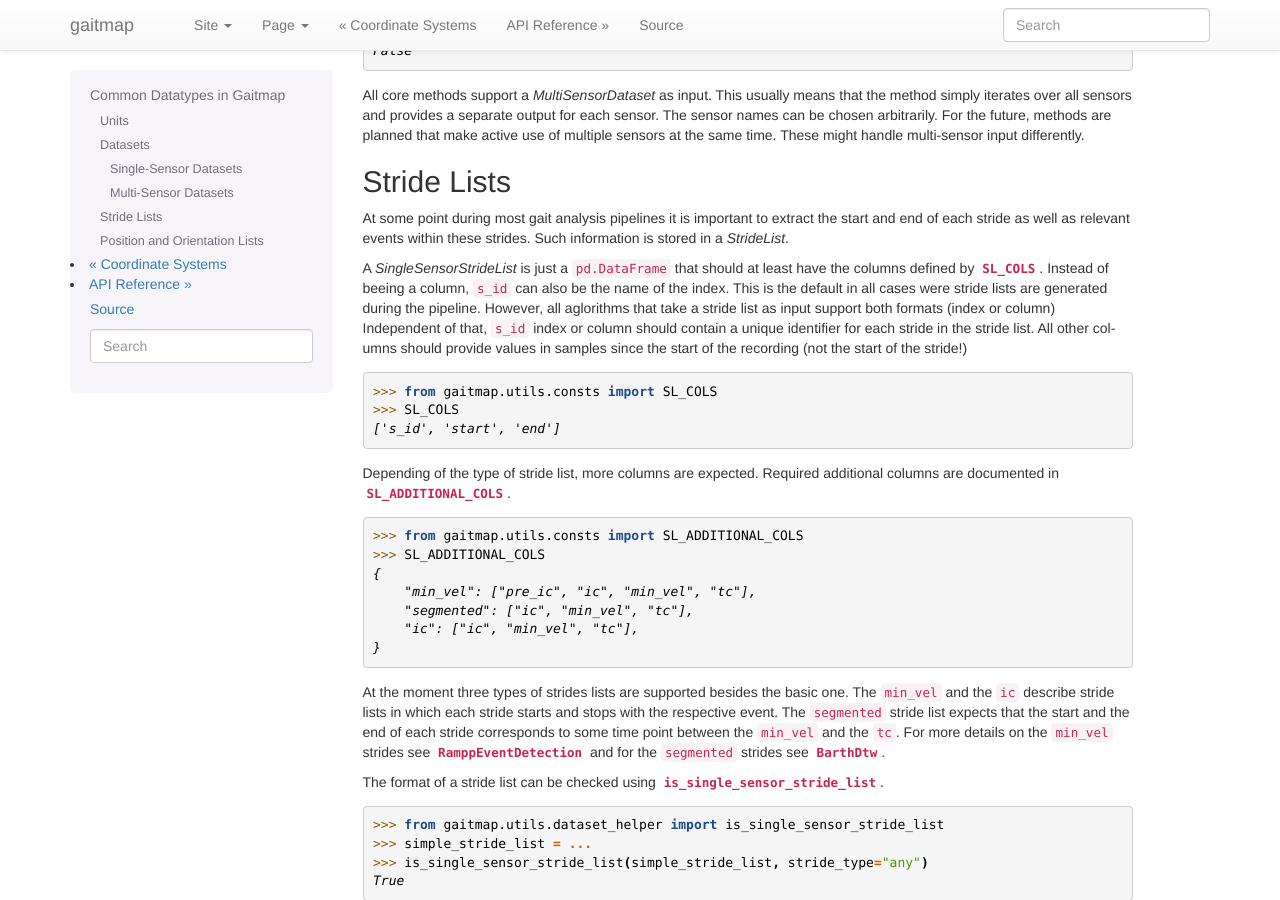
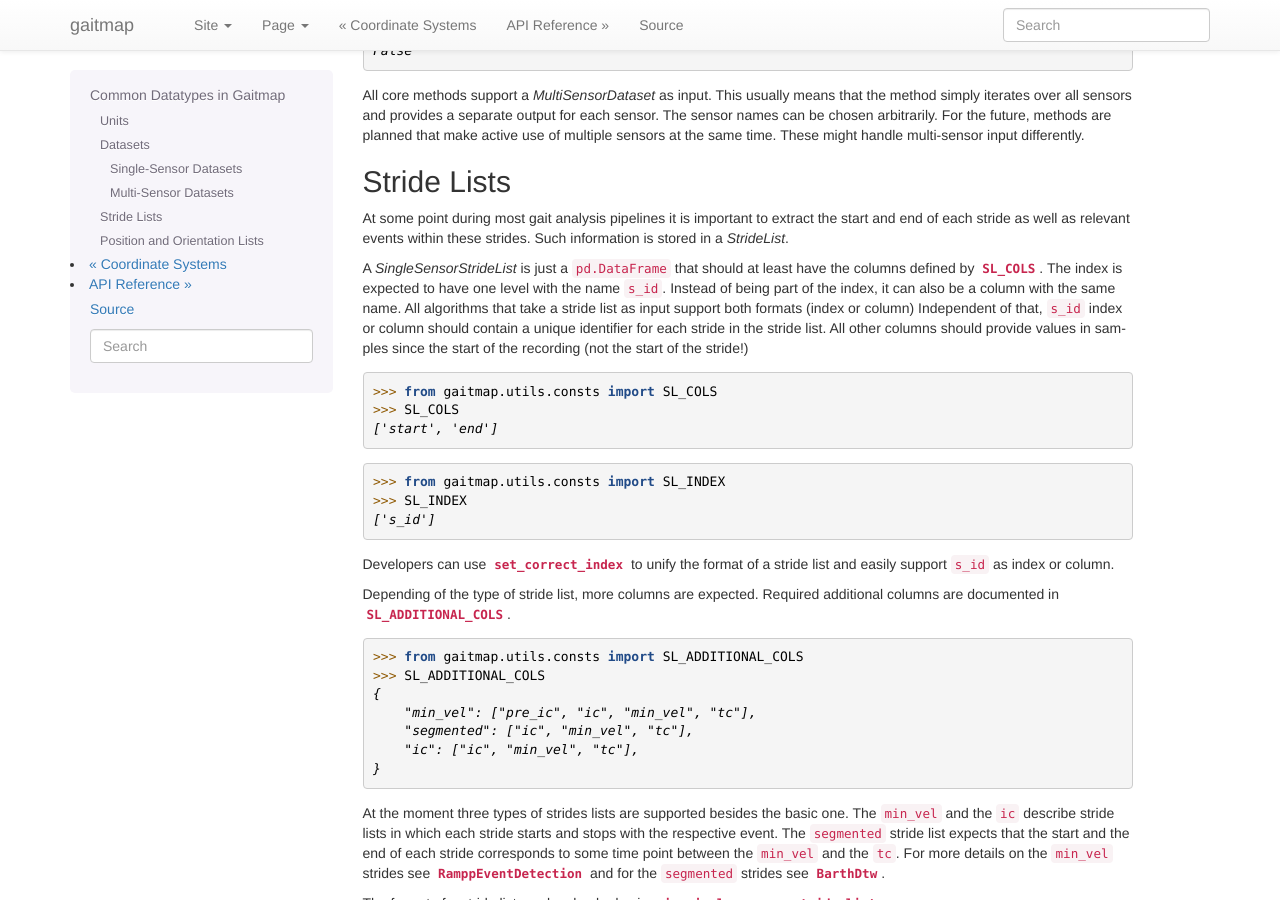
Before and after one commit to mad-lab-fau/gaitmap, a Sphinx documentation site: the page built from docs/guides/Gaitmap-Datatypes.rst, in a window 1280 px wide and 900 px high, scrolled down 2313 px. Built offline with Sphinx 7.4.7, drawn with Linux system fonts in a browser that asks for light colours; pages that are not in the unit, such as notebooks, are missing from menus.

Commit message:
Rammp event detection now outputs correct s_id format

```diff
--- a/docs/guides/Gaitmap-Datatypes.rst
+++ b/docs/guides/Gaitmap-Datatypes.rst
@@ -141,15 +141,22 @@ Such information is stored in a *StrideList*.
 
 A *SingleSensorStrideList* is just a `pd.DataFrame` that should at least have the columns defined by
 :obj:`~gaitmap.utils.consts.SL_COLS`.
-Instead of beeing a column, `s_id` can also be the name of the index.
-This is the default in all cases were stride lists are generated during the pipeline.
-However, all aglorithms that take a stride list as input support both formats (index or column)
+The index is expected to have one level with the name `s_id`.
+Instead of being part of the index, it can also be a column with the same name.
+All algorithms that take a stride list as input support both formats (index or column)
 Independent of that, `s_id` index or column should contain a unique identifier for each stride in the stride list.
 All other columns should provide values in samples since the start of the recording (not the start of the stride!)
 
 >>> from gaitmap.utils.consts import SL_COLS
 >>> SL_COLS
-['s_id', 'start', 'end']
+['start', 'end']
+
+>>> from gaitmap.utils.consts import SL_INDEX
+>>> SL_INDEX
+['s_id']
+
+Developers can use :py:func:`~gaitmap.utils.dataset_helper.set_correct_index` to unify the format of a stride list and
+easily support `s_id` as index or column.
 
 Depending of the type of stride list, more columns are expected.
 Required additional columns are documented in :obj:`~gaitmap.utils.consts.SL_ADDITIONAL_COLS`.
```
Also changed, not shown: 11 other files.
